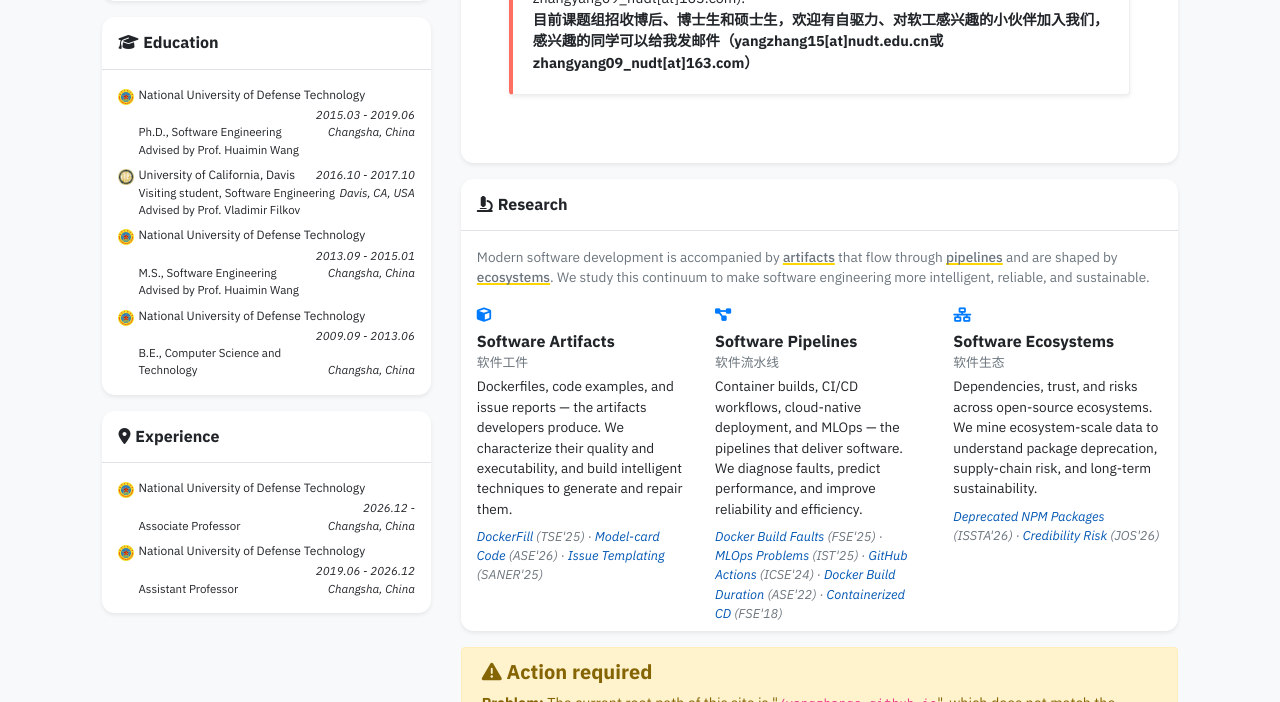
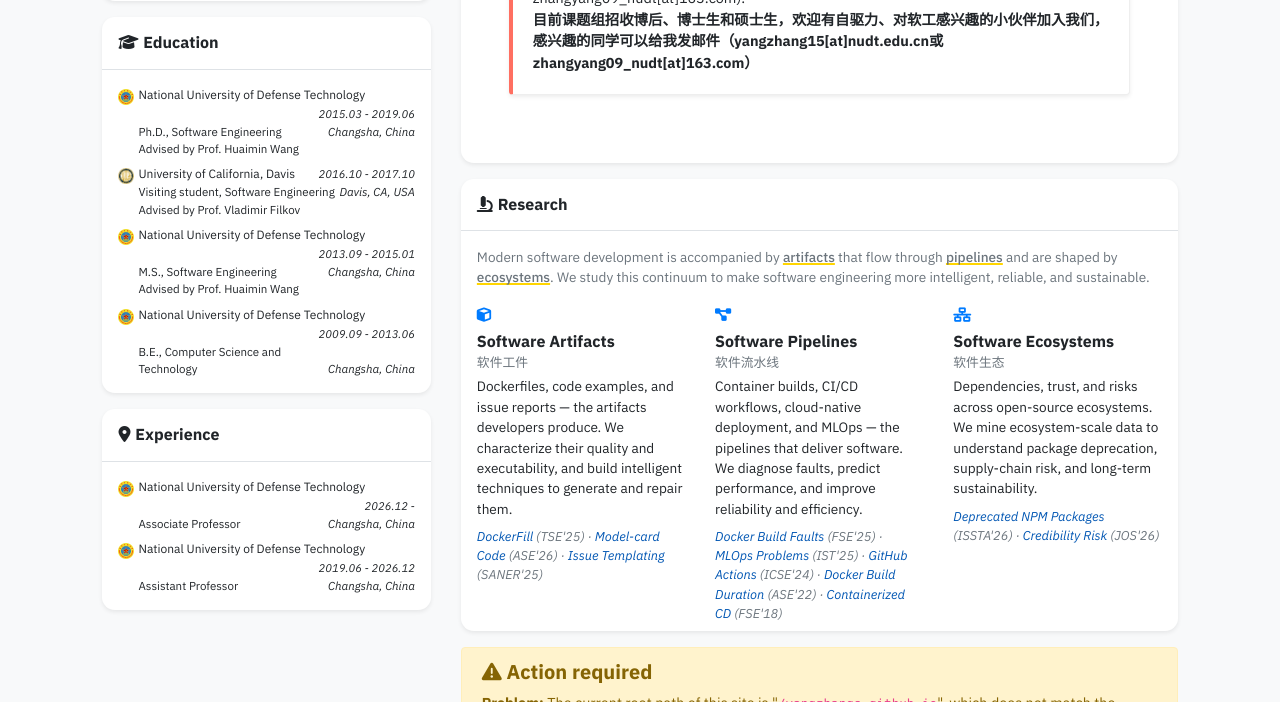
Before and after one commit to yangzhangs/yangzhangs.github.io, a Jekyll site: the page built from index.html, in a window 1280 px wide and 1400 px high, scrolled down 583 px. Shown: the part 150-852 px from the top of the window. Built offline with Jekyll 4.4.1, drawn with Linux system fonts in a browser that asks for light colours; nearby versions of some CDN libraries; some web fonts are replaced; a style sheet for code colours, icons or effects is not loaded.

Commit message:
Reduce entry date font size

```diff
--- a/_includes/widgets/education_card.html
+++ b/_includes/widgets/education_card.html
@@ -8,7 +8,7 @@
                 <div class="media-body">
                     <div class="d-flex flex-wrap align-items-baseline entry-head">
                         <div class="institution-name">{{ item.name }}</div>
-                        <div class="small ml-auto no-break"><em>{{ item.date }}</em></div>
+                        <div class="ml-auto no-break entry-date"><em>{{ item.date }}</em></div>
                     </div>
                     <div class="small d-flex">
                         <div>{{ item.position }}</div>
--- a/_includes/widgets/experience_card.html
+++ b/_includes/widgets/experience_card.html
@@ -8,7 +8,7 @@
                 <div class="media-body">
                     <div class="d-flex flex-wrap align-items-baseline entry-head">
                         <div class="institution-name">{{ item.name }}</div>
-                        <div class="small ml-auto no-break"><em>{{ item.date }}</em></div>
+                        <div class="ml-auto no-break entry-date"><em>{{ item.date }}</em></div>
                     </div>
                     <div class="small d-flex">
                         <div>{{ item.position }}</div>
--- a/assets/css/global.css
+++ b/assets/css/global.css
@@ -122,6 +122,10 @@ div.lazy {
     row-gap: 0.15rem;
 }
 
+.entry-date {
+    font-size: 0.7rem;
+}
+
 @media (min-width: 992px) {
     .home-left {
         flex: 0 0 33.333333%;
```
